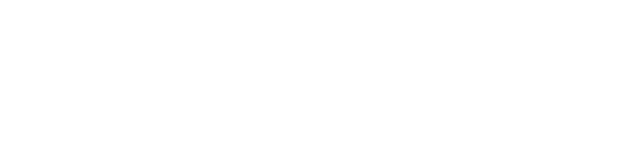
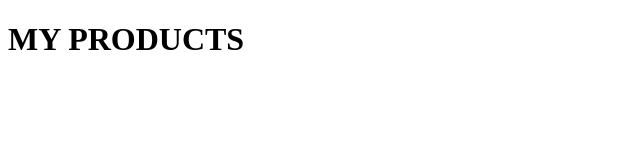
Before and after one commit to edgarngeleso/web-app, a plain HTML site: page products.html in a window 1280 px wide. Shown: the whole page, without its empty margins (0-640 px from the left). Drawn offline with Linux system fonts and the light colour scheme.

Commit message:
added h1 tag in products.html

```diff
--- a/products.html
+++ b/products.html
@@ -6,6 +6,6 @@
     <title>Products</title>
 </head>
 <body>
-
+  <h1>MY PRODUCTS</h1>
 </body>
 </html>
```
